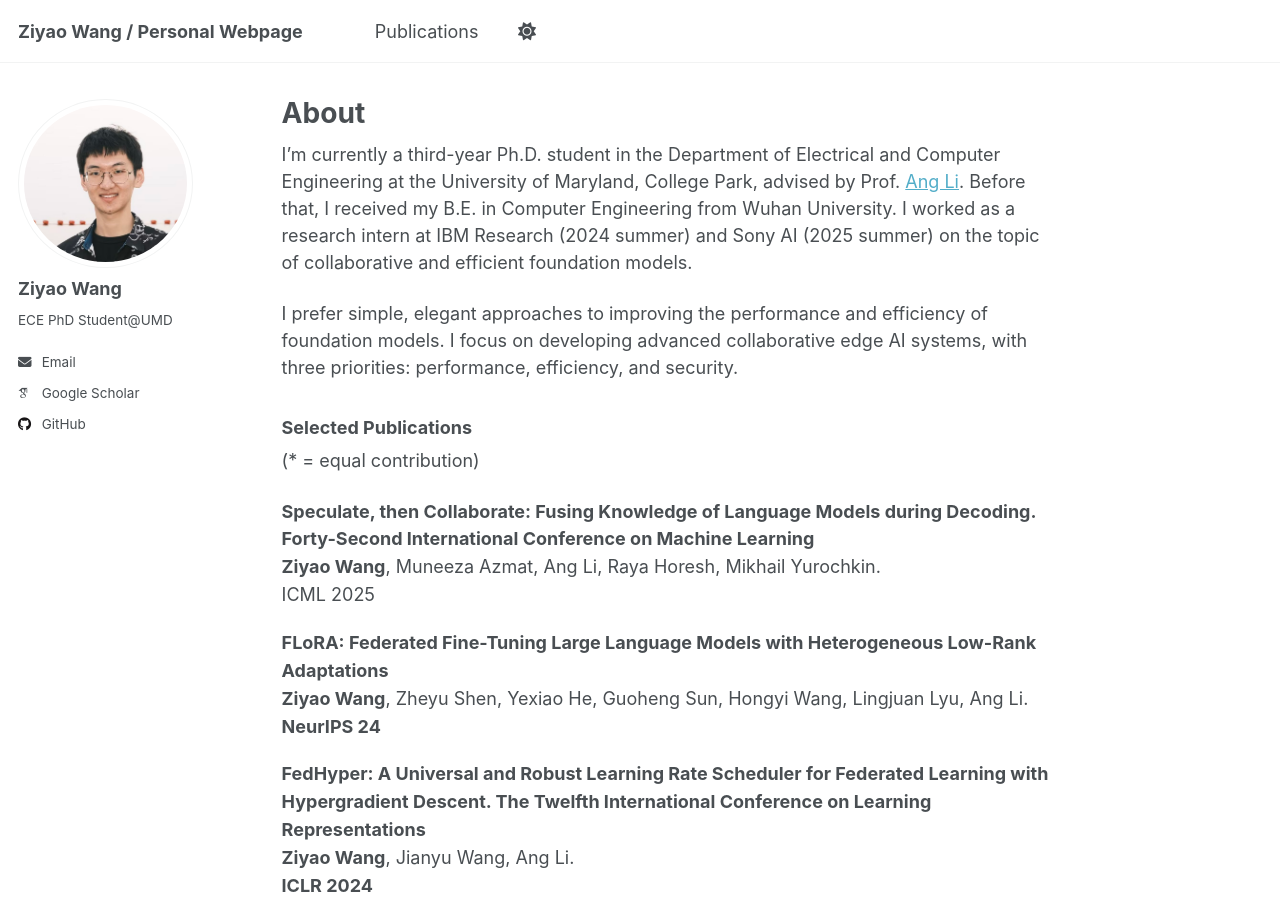
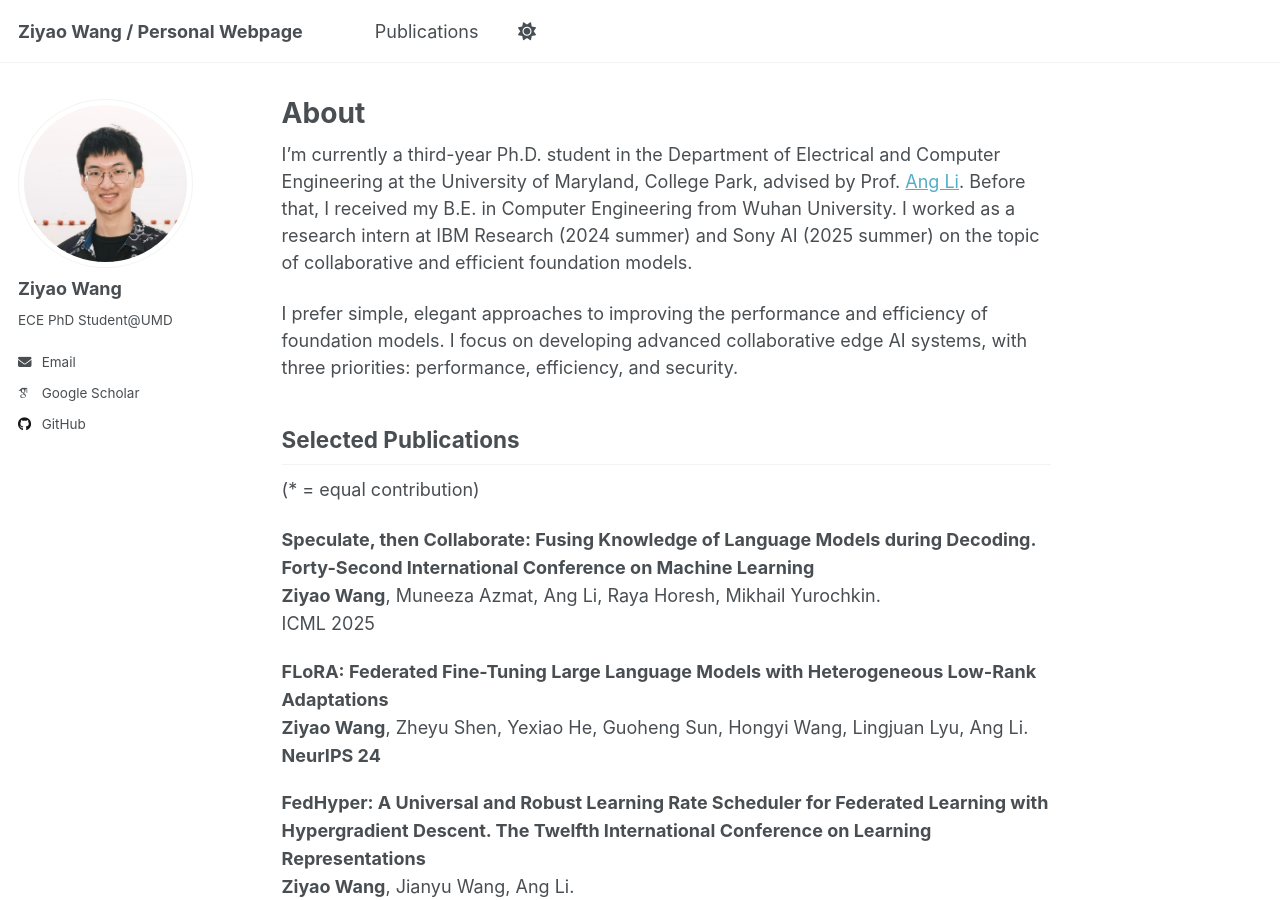
Before and after one commit to ziyaow1010/ziyaow1010.github.io, a Jekyll site: the page built from _pages/about.md, in a window 1280 px wide and 900 px high. Built offline with Jekyll 4.4.1, drawn with Linux system fonts in a browser that asks for light colours; some web fonts are replaced; a script that is not in the unit is left out.

```diff
--- a/_pages/about.md
+++ b/_pages/about.md
@@ -11,7 +11,7 @@ I’m currently a third-year Ph.D. student in the Department of Electrical and C
 
 I prefer simple, elegant approaches to improving the performance and efficiency of foundation models. I focus on developing advanced collaborative edge AI systems, with three priorities: performance, efficiency, and security.
 
-### **Selected Publications**
+## **Selected Publications**
 
 (* = equal contribution)
 
```
